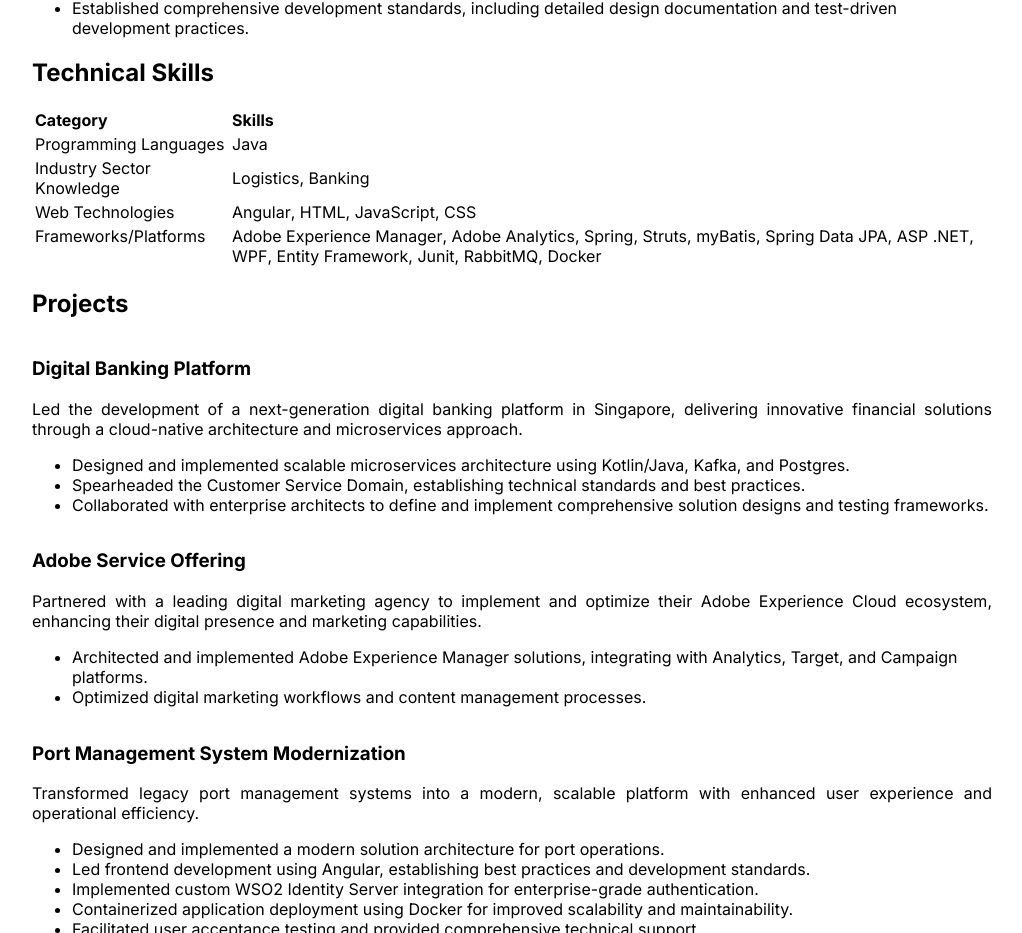
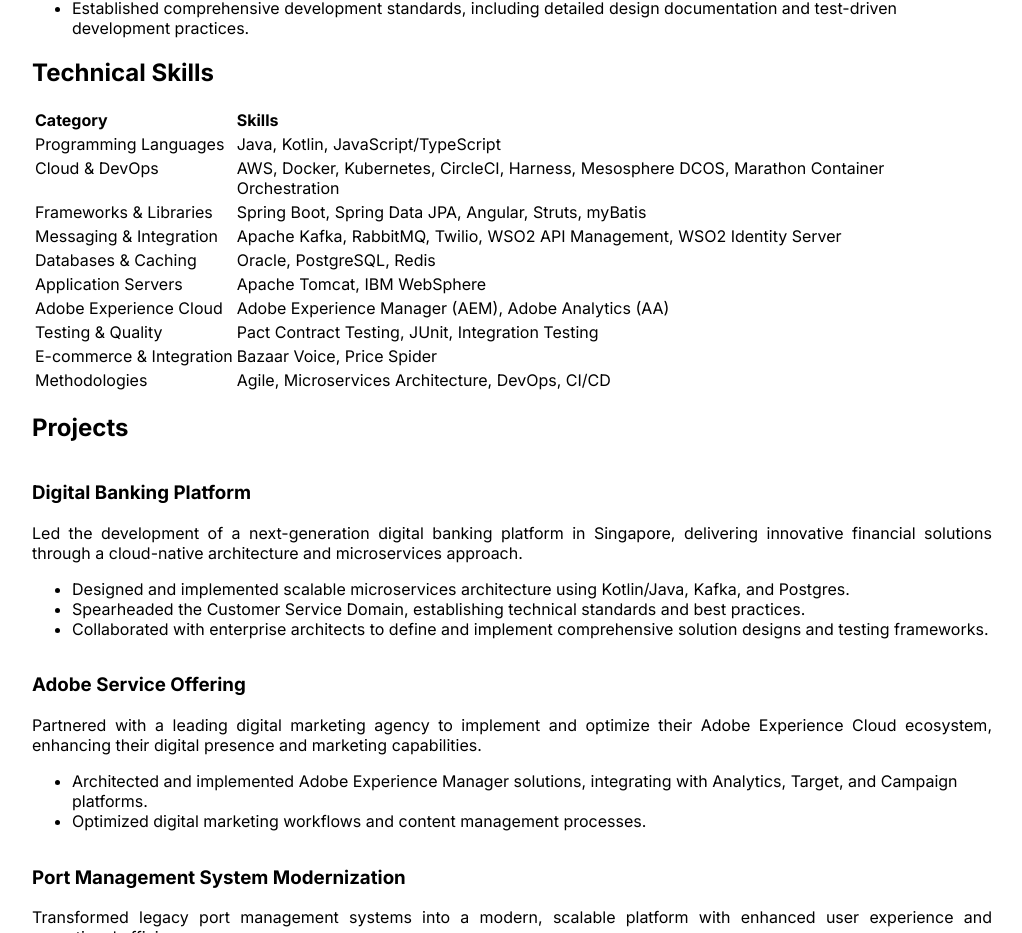
Before and after one commit to trung-t-ng/ttng, a Next.js app: page / in a window 1280 px wide. Shown: the part 786-1719 px from the top of the page, without its empty margins (128-1150 px from the left). Built offline with nearby package versions, Linux system fonts and the light colour scheme.

Commit message:
style: update skills display to use comma separation for better readability

```diff
--- a/src/components/Skills.tsx
+++ b/src/components/Skills.tsx
@@ -2,22 +2,61 @@
 
 export default function Skills() {
   const skillCategories = {
-    'Programming Languages': ['Java'],
-    'Industry Sector Knowledge': ['Logistics', 'Banking'],
-    'Web Technologies': ['Angular', 'HTML', 'JavaScript', 'CSS'],
-    'Frameworks/Platforms': [
-      'Adobe Experience Manager',
-      'Adobe Analytics',
-      'Spring',
+    'Programming Languages': [
+      'Java',
+      'Kotlin',
+      'JavaScript/TypeScript'
+    ],
+    'Cloud & DevOps': [
+      'AWS',
+      'Docker',
+      'Kubernetes',
+      'CircleCI',
+      'Harness',
+      'Mesosphere DCOS',
+      'Marathon Container Orchestration'
+    ],
+    'Frameworks & Libraries': [
+      'Spring Boot',
+      'Spring Data JPA',
+      'Angular',
       'Struts',
-      'myBatis',
-      'Spring Data JPA',
-      'ASP .NET',
-      'WPF',
-      'Entity Framework',
-      'Junit',
+      'myBatis'
+    ],
+    'Messaging & Integration': [
+      'Apache Kafka',
       'RabbitMQ',
-      'Docker'
+      'Twilio',
+      'WSO2 API Management',
+      'WSO2 Identity Server'
+    ],
+    'Databases & Caching': [
+      'Oracle',
+      'PostgreSQL',
+      'Redis'
+    ],
+    'Application Servers': [
+      'Apache Tomcat',
+      'IBM WebSphere'
+    ],
+    'Adobe Experience Cloud': [
+      'Adobe Experience Manager (AEM)',
+      'Adobe Analytics (AA)'
+    ],
+    'Testing & Quality': [
+      'Pact Contract Testing',
+      'JUnit',
+      'Integration Testing'
+    ],
+    'E-commerce & Integration': [
+      'Bazaar Voice',
+      'Price Spider'
+    ],
+    'Methodologies': [
+      'Agile',
+      'Microservices Architecture',
+      'DevOps',
+      'CI/CD'
     ]
   };
 
@@ -28,8 +67,8 @@
         <table className="w-full">
           <thead>
             <tr className="bg-gray-50">
-              <th className="text-left py-3 px-4 font-medium text-primary-800">Category</th>
-              <th className="text-left py-3 px-4 font-medium text-primary-800">Skills</th>
+              <th className="text-left py-3 px-4 font-medium text-gray-800">Category</th>
+              <th className="text-left py-3 px-4 font-medium text-gray-800">Skills</th>
             </tr>
           </thead>
           <tbody>
@@ -40,15 +79,15 @@
                   index % 2 === 0 ? 'bg-white' : 'bg-gray-50'
                 }`}
               >
-                <td className="py-4 px-4 font-medium text-primary-800 align-top">{category}</td>
+                <td className="py-4 px-4 font-medium text-gray-800 align-top whitespace-nowrap">{category}</td>
                 <td className="py-4 px-4">
-                  <div className="flex flex-wrap">
+                  <div className="text-gray-700">
                     {skills.map((skill, skillIndex) => (
                       <React.Fragment key={skillIndex}>
-                        <span className="text-gray-700 hover:text-primary-800 transition-colors duration-200">
+                        <span className="hover:text-gray-900 transition-colors duration-200">
                           {skill}
                         </span>
-                        {skillIndex < skills.length - 1 && <span className="text-gray-400">,&nbsp;</span>}
+                        {skillIndex < skills.length - 1 && <span className="text-gray-400">, </span>}
                       </React.Fragment>
                     ))}
                   </div>
```
